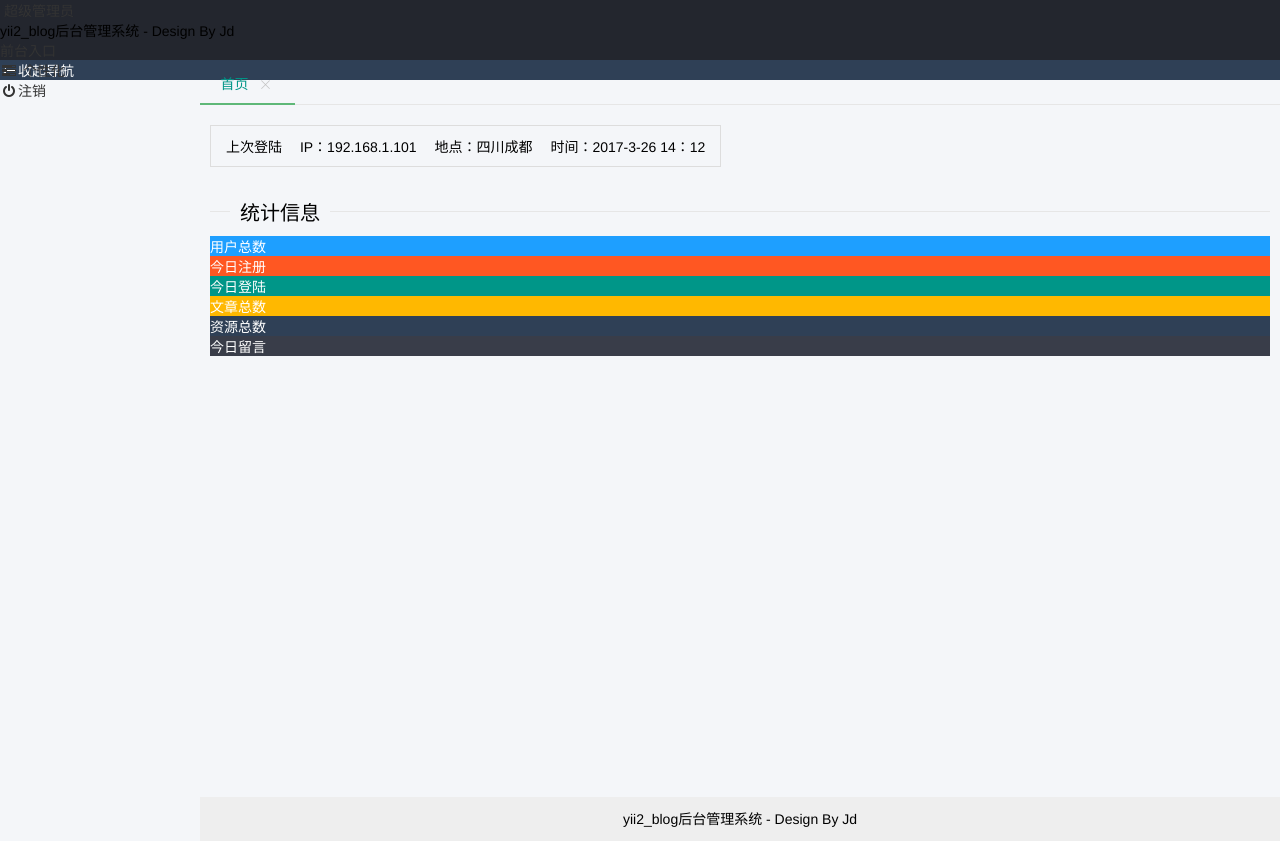
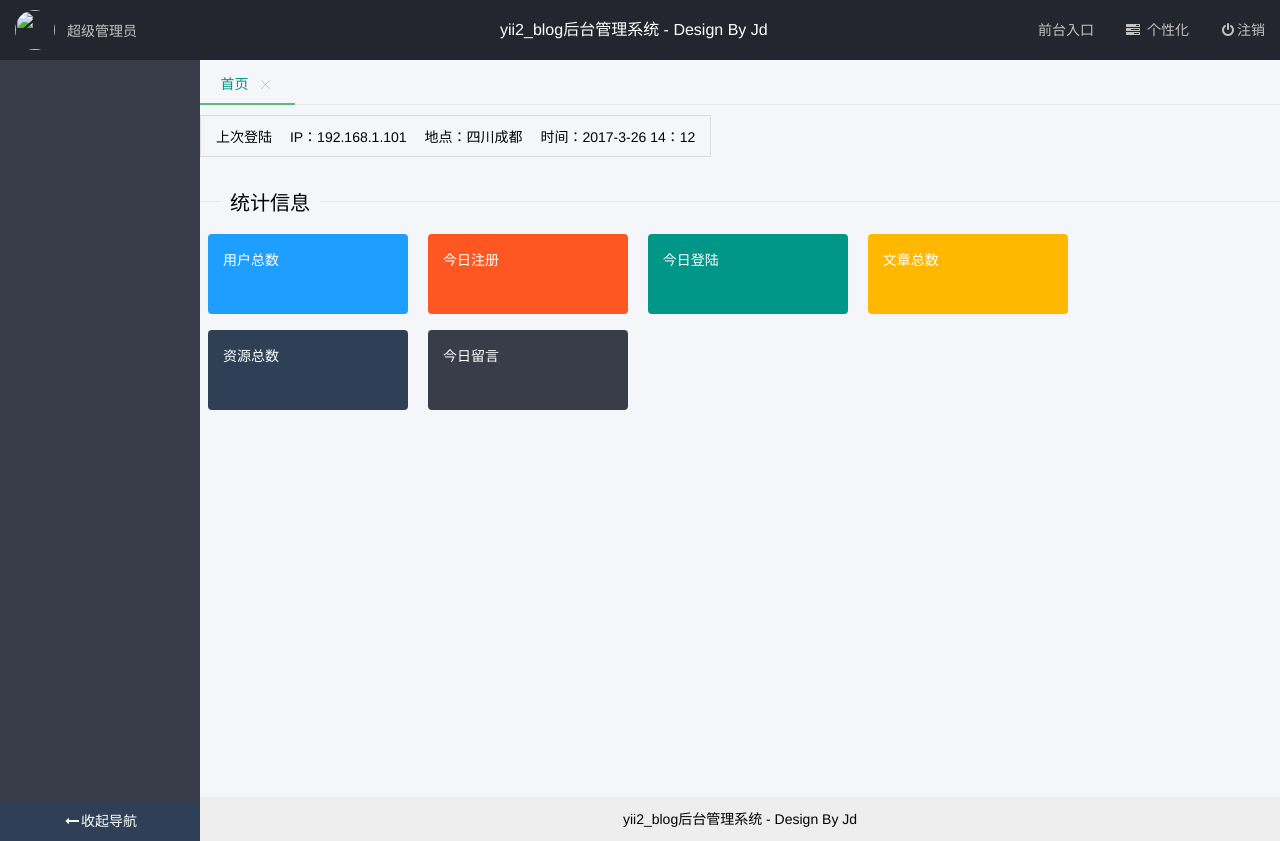
Before and after one commit to jiangdaa/yii_blog, a PHP site: template backend/views/admin/main.php in a window 1280 px wide. Run offline with PHP 8.4, Linux system fonts and the light colour scheme; the template is opened without the code that fills it, so the values that code supplies are empty.

Commit message:
Complete admin layout css and fix nav tab dedupe
- main.css: full admin skeleton (fixed header/side/body/footer, 40px
  avatar, nav, tiles, individuation panel) - stub left avatar at native
  size covering the sidebar
- main.js: fall back to url as tab id when data-id is unrendered '{id}'
  literal (Yii Menu linkTemplate only substitutes {url}/{label}), and
  resolve the clicked anchor whether layui passes <a> or parent <li>

Co-Authored-By: Devin AI <158243242+devin-ai-integration[bot]@users.noreply.github.com>

```diff
--- a/deploy/backend-web/css/main.css
+++ b/deploy/backend-web/css/main.css
@@ -1,22 +1,222 @@
-/* 后台管理页样式（原文件未提交到仓库，此为兼容样式） */
+/* 后台管理页样式（原文件未提交到仓库，此为兼容实现） */
 body {
     margin: 0;
     background: #F4F6F9;
     font-family: "Helvetica Neue", "PingFang SC", "Microsoft YaHei", Arial, sans-serif;
 }
 
-.pm-admin .layui-layout-admin .layui-header {
+/* ---------- 布局骨架 ---------- */
+.layui-layout-admin .layui-header {
+    position: fixed;
+    top: 0; left: 0; right: 0;
+    height: 60px;
     background: #23262E;
+    color: #c2c2c2;
+    z-index: 1000;
 }
 
-.pm-menu .layui-nav-tree {
+.layui-layout-admin .layui-side {
+    position: fixed;
+    top: 60px; bottom: 0; left: 0;
     width: 200px;
+    background: #393D49;
+    overflow-x: hidden;
+    z-index: 999;
 }
 
-.pm-content {
-    padding: 15px;
+.layui-layout-admin .layui-side-scroll {
+    width: 220px;
+    height: 100%;
+    overflow-x: hidden;
 }
 
+.layui-layout-admin .layui-body {
+    position: fixed;
+    top: 60px; bottom: 44px; left: 200px; right: 0;
+    overflow: auto;
+}
+
+.layui-layout-admin .layui-footer {
+    position: fixed;
+    bottom: 0; left: 200px; right: 0;
+    height: 44px;
+    background: #EEEEEE;
+}
+
+/* ---------- 顶部区域 ---------- */
+.ht-console {
+    float: left;
+    height: 60px;
+}
+
+.ht-user {
+    padding: 10px 15px;
+}
+
+.ht-user img {
+    width: 40px;
+    height: 40px;
+    border-radius: 50%;
+    vertical-align: middle;
+}
+
+.ht-user .ht-user-name {
+    color: #c2c2c2;
+    font-size: 14px;
+    margin-left: 8px;
+    vertical-align: middle;
+}
+
+.sys-title {
+    position: absolute;
+    left: 50%;
+    margin-left: -140px;
+    line-height: 60px;
+    font-size: 16px;
+    color: #fff;
+}
+
+.ht-nav {
+    float: right;
+    margin: 0;
+    padding: 0;
+    list-style: none;
+}
+
+.ht-nav .ht-nav-item {
+    float: left;
+    line-height: 60px;
+    padding: 0 15px;
+}
+
+.ht-nav .ht-nav-item a {
+    color: #c2c2c2;
+    font-size: 14px;
+    text-decoration: none;
+}
+
+.ht-nav .ht-nav-item a:hover {
+    color: #fff;
+}
+
+/* ---------- 侧边导航 ---------- */
+.layui-side .layui-nav {
+    background: none;
+    border-radius: 0;
+}
+
+.layui-side .layui-nav-item a {
+    color: #c2c2c2;
+}
+
+/* ---------- 收起导航按钮 ---------- */
+.layui-side-hide {
+    position: fixed;
+    bottom: 0; left: 0;
+    width: 200px;
+    height: 40px;
+    line-height: 40px;
+    text-align: center;
+    color: #fff;
+    cursor: pointer;
+    z-index: 1000;
+}
+
+/* ---------- 标签页/内容 ---------- */
+.layui-layout-admin .layui-tab {
+    margin: 0;
+}
+
+.layui-layout-admin .layui-tab-content {
+    height: 100%;
+    padding: 0;
+}
+
+.layui-layout-admin .layui-tab-item {
+    height: 100%;
+}
+
+/* ---------- 仪表盘统计块 ---------- */
+.ht-box {
+    display: inline-block;
+    width: 200px;
+    height: 80px;
+    margin: 8px;
+    border-radius: 4px;
+    color: #fff;
+    padding: 15px;
+    box-sizing: border-box;
+    vertical-align: top;
+}
+
+/* ---------- 快捷菜单瓦片 ---------- */
+.windows-tile {
+    display: inline-block;
+    width: 160px;
+    height: 100px;
+    margin: 8px;
+    background: #009688;
+    border-radius: 4px;
+    color: #fff;
+    text-align: center;
+    cursor: pointer;
+    padding-top: 25px;
+    box-sizing: border-box;
+}
+
+.windows-tile i {
+    display: block;
+    font-size: 32px;
+    margin-bottom: 8px;
+}
+
+.windows-tile span {
+    display: block;
+    font-size: 14px;
+}
+
+.short-menu {
+    position: absolute;
+    top: 60px;
+    left: 0;
+    right: 0;
+    background: rgba(0, 0, 0, 0.75);
+    z-index: 998;
+    padding: 20px 0;
+}
+
+/* ---------- 个性化面板 ---------- */
+.individuation {
+    position: fixed;
+    top: 60px;
+    right: 0;
+    width: 300px;
+    bottom: 0;
+    background: #fff;
+    box-shadow: -2px 0 8px rgba(0, 0, 0, 0.15);
+    z-index: 1001;
+    padding: 15px;
+    box-sizing: border-box;
+    overflow-y: auto;
+}
+
+.individuation .setting-title {
+    font-weight: bold;
+    margin: 15px 0 8px;
+    border-left: 3px solid #009688;
+    padding-left: 8px;
+}
+
+.individuation .setting-item {
+    padding: 10px 0;
+    border-bottom: 1px dashed #eee;
+}
+
+.individuation .explain {
+    color: #999;
+}
+
+/* ---------- 表单/表格兼容 ---------- */
 .pm-form .layui-form-label {
     width: 110px;
 }
```
Also changed, not shown: deploy/backend-web/js/main.js (+15 -9 lines).
